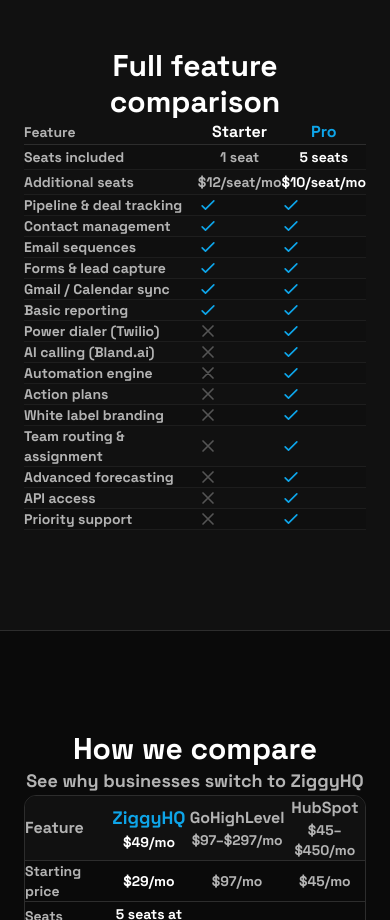
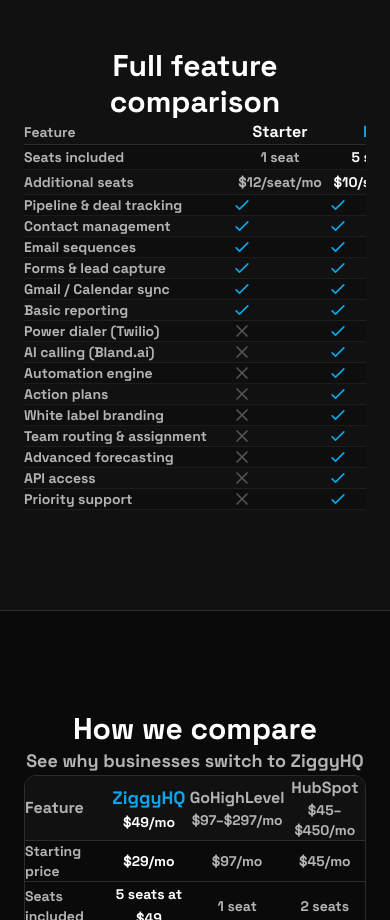
Before and after one commit to ziggytech-dotcom/ziggyhq-marketing, a Next.js app: page /pricing in a window 390 px wide. Shown: the part 1660-2580 px from the top of the page. Built offline with nearby package versions, Linux system fonts and the light colour scheme.

Commit message:
fix: mobile nav padding, link size, table min-width overflow

```diff
--- a/app/components/Nav.tsx
+++ b/app/components/Nav.tsx
@@ -75,12 +75,12 @@
 
         {/* Mobile menu */}
         {mobileOpen && (
-          <div className="md:hidden border-t border-[#2d2d2d] py-4 space-y-1">
+          <div className="md:hidden border-t border-[#2d2d2d] py-4 space-y-1 px-2">
             {links.map((link) => (
               <Link
                 key={link.href}
                 href={link.href}
-                className="block px-4 py-2 text-[#b3b3b3] hover:text-white hover:bg-[#1a1a1a] rounded-lg text-sm font-medium transition-colors"
+                className="block px-4 py-3 text-[#b3b3b3] hover:text-white hover:bg-[#1a1a1a] rounded-lg text-base font-medium transition-colors"
                 onClick={() => setMobileOpen(false)}
               >
                 {link.label}
--- a/app/pricing/page.tsx
+++ b/app/pricing/page.tsx
@@ -203,7 +203,7 @@
         <div className="max-w-4xl mx-auto">
           <h2 className="text-3xl font-bold text-white text-center mb-12">Full feature comparison</h2>
           <div className="overflow-x-auto">
-            <table className="w-full">
+            <table className="w-full min-w-[400px]">
               <thead>
                 <tr className="border-b border-[#2d2d2d]">
                   <th className="text-left py-4 px-4 text-[#b3b3b3] font-medium text-sm">Feature</th>
```
